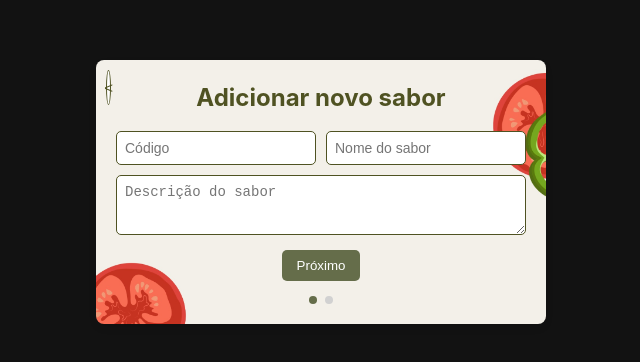
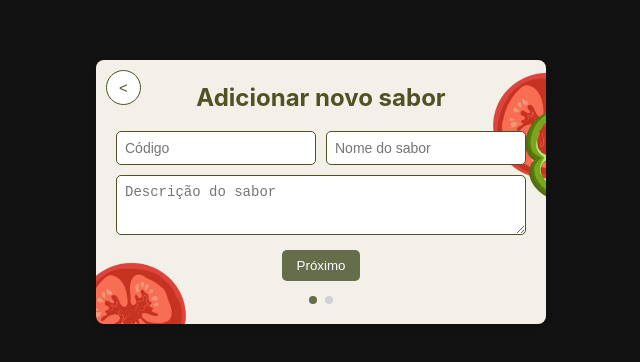
Before and after one commit to Orderize/site, a React (Vite) app: page /modal/newflavor in a window 1280 px wide. Shown: the part 208-570 px from the top of the page, without its empty margins (319-959 px from the left). Built offline with nearby package versions, Linux system fonts and the light colour scheme.

Commit message:
[FEAT] Uploading flavor page and modals

```diff
--- a/src/components/modal/new_flavor/add_new_flavor.css
+++ b/src/components/modal/new_flavor/add_new_flavor.css
@@ -95,7 +95,7 @@
   color: #4f5222;
   font-size: 15px;
   cursor: pointer;
-  width: 5px;
+  width: 35px;
   height: 35px;
   display: flex;
   justify-content: center;
```
